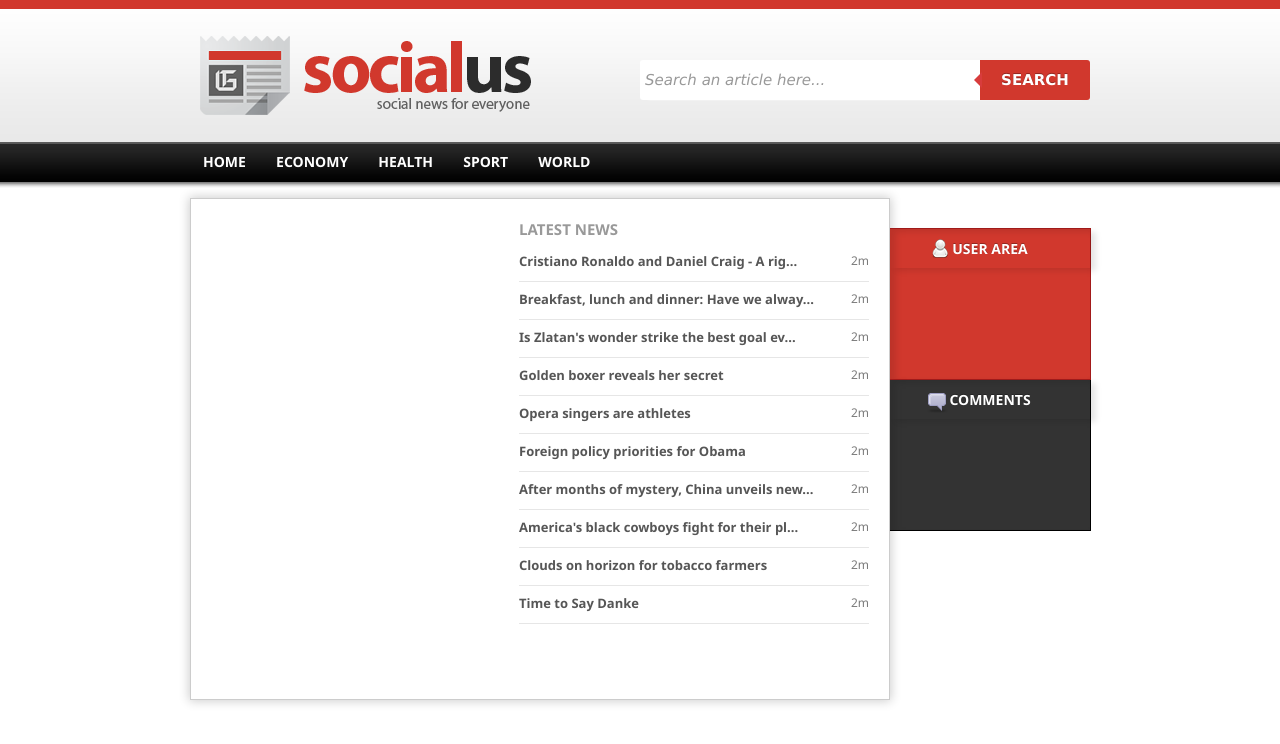
After one commit to andrefreitas/feup-ltw-socialnews, a PHP site: page / in a window 1280 px wide. The commit adds this page. Shown: the top 744 px of the page. Run offline with PHP 8.4, Linux system fonts and the light colour scheme; data comes from the database, SQL or seed files in the repository.

Commit message:
Latest news appear now in the webpage

```diff
--- a/css/template.css
+++ b/css/template.css
@@ -206,12 +206,12 @@
 	float:left;
 	width: 200px;
 	min-height:500px;
+	padding-top:30px;
 }
 
 .user{
 	width: 200px;
 	height: 150px;
-	margin-top:30px;
 	background: #d1382d;
 	box-shadow: 6px 3px 6px rgba(0,0,0,0.1) inset;
 	border:solid 1px #a21a1a;
@@ -257,3 +257,41 @@
 	box-shadow: 6px 3px 6px rgba(0,0,0,0.1);
 
 }
+
+.latestNews{
+	width:350px;
+	height:280px;
+	float:right;
+	padding-top:20px;
+	padding-right:20px;
+}
+
+.latestNews h3{
+	color:#999;
+	text-transform:uppercase;
+	font-size:15px;
+	font-weight:bold;
+}
+.latestNews ul{
+	list-style-type: none ;
+	padding-top:10px;
+}
+
+.latestNews li {
+	margin-bottom:5px;
+	border-bottom:solid 1px #e6e6e6;
+	padding-bottom:10px;
+}
+.latestNews li a:link,.latestNews li a:visited{
+	color:#565656;
+	font-size:13px;
+	font-weight:bold;
+	text-decoration:none;
+}
+
+.latestNews li .time{
+	float:right;
+	color:#7b7b7b;
+	margin-top:3px;
+	font-size:12px;
+}
--- a/datacontroller.php
+++ b/datacontroller.php
@@ -13,6 +13,11 @@ class DataController{
 	public function getNews(){
 		return $this->dataBase->query('SELECT * FROM news')->fetchAll(PDO::FETCH_ASSOC);
 	}
+
+	public function getLatestNews(){
+		return $this->dataBase->query('SELECT * FROM latestNews')->fetchAll(PDO::FETCH_ASSOC);
+	}
+
 
 	public function getComments($newsId){
 		return $this->dataBase->query('SELECT * FROM comment where newsid='.$newsId)->fetchAll(PDO::FETCH_ASSOC);
@@ -70,17 +75,27 @@ class DataController{
 		$servername=$servername->fetch(PDO::FETCH_ASSOC);
 		return $servername['name'];
 	}
+
+	public function getCategoryNews($category){
+		$categoryid=$this->dataBase->query('SELECT id from category where name=\''.$category.'\'');
+		$categoryid=$categoryid->fetch(PDO::FETCH_ASSOC);
+		$categoryid=$categoryid['id'];
+		$news=$this->dataBase->query('SELECT * from news where categoryid='.$categoryid);
+
+		$news=$news->fetchAll(PDO::FETCH_ASSOC);
+		return $news;
+	}
+
+	public function getActiveCategories(){
+		$categories=$this->dataBase->query('SELECT name from activecategories');
+		$categories=$categories->fetchAll(PDO::FETCH_ASSOC);
+		$aux=Array();
+		foreach($categories as $row){
+			$aux[]=$row['name'];
+		}
+		return $aux;
+	}
 };
 
 $data=new DataController($_database);
-
-/* test
-$result=$obj->getNews();
-$result=$obj->getComments(2);
-$result=$obj->getNewsAuthor(1);
-$result=$obj->getNewsFilter(Array('Sociedade','Desporto'),'2010-10-03T00:00:00','2012-10-03T20:00:00');
-$result=$obj->getNewsTags(1);
-$result=$obj->getNewsByUrl('time-to-say-danke');
-print_r($result);
-*/
 ?>
--- /dev/null
+++ b/index.php
@@ -0,0 +1,73 @@
+<?php
+	include_once  'datacontroller.php';
+	$categories=$data->getActiveCategories();
+	$latestnews=$data->getLatestNews();
+	$latestnewsMaxTitleLen=45;
+?>
+<!DOCTYPE html>
+<html>
+	<head>
+    	<title>Socialus - social news for everyone</title>
+        <link href="css/template.css" rel="stylesheet" type="text/css">
+        <meta charset="utf-8">
+        <link href="imgs/favicon.ico" rel="icon" type="image/x-icon" />
+    </head>
+    <body>
+
+    	<div id="header">
+        	<div class="container">
+            	<div class="logoContainer">
+                	<img src="imgs/logo.png" alt="Socialus - social news for everyone" class="logo"/>
+                </div>
+                <div class="searchContainer">
+                    <form class="search-form cf">
+                        <input type="text" placeholder="Search an article here..." required>
+                        <button type="submit">Search</button>
+                    </form>
+                </div>
+            </div>
+        </div>
+
+        <div id="menu">
+        	<div class="container">
+                <ul>
+                    <li><a href="#">Home</a></li>
+					<?php foreach($categories as $row){
+						echo "<li><a href=\"category.php?name=".$row."\">".$row."</a></li>\n";
+					}
+					?>
+                 </ul>
+            </div>
+        </div>
+
+        <div id="main">
+        	<div class="container">
+            	<div class="news">
+                	<div class="latestNews">
+                    	<h3>Latest News</h3>
+                        <ul>
+                        	<?php
+							for($i=0; $i<sizeof($latestnews) and $i<10;$i++){
+								$title=$latestnews[$i]['title'];
+								if(strlen($title)>$latestnewsMaxTitleLen){
+									$title=substr($title,0,$latestnewsMaxTitleLen-3).'...';
+								}
+								echo " <li><a href=\"#\">".$title."</a><span class=\"time\">2m</span></li>";
+							}
+							?>
+                        </ul>
+                    </div>
+                </div>
+                <div class="sidebar">
+                	<div class="user">
+                    	<h3>User Area</h3>
+                    </div>
+                    <div class="comments">
+                    	<h3>Comments</h3>
+                    </div>
+                </div>
+            </div>
+        </div>
+
+    </body>
+</html>
--- /dev/null
+++ b/js/rtupdates.js
@@ -0,0 +1,6 @@
+function update() {
+  $.get("index.php", function(data) {
+    $("#some_div").html(data);
+    window.setTimeout(update, 10000);
+  });
+}
```
